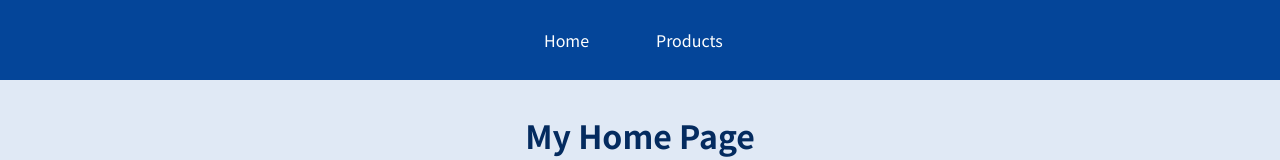
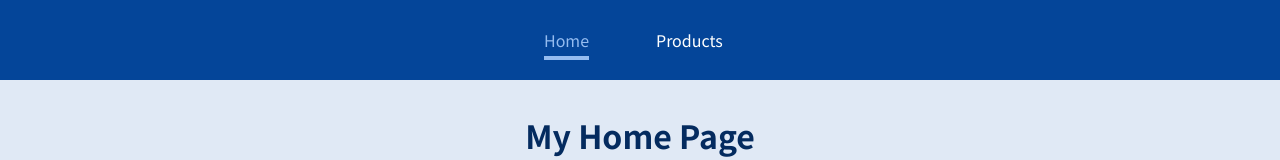
Before and after one commit to Rasyidannas/react-the-complete-guide-courses, a JavaScript app in the folder my-code/building-multipages/: page / in a window 1280 px wide. Shown: the top 160 px of the page. Built offline with nearby package versions, Linux system fonts and the light colour scheme.

Commit message:
20/10. Working with Navigation Links(NavLink).mp4

```diff
--- a/my-code/building-multipages/src/components/MainNavigation.js
+++ b/my-code/building-multipages/src/components/MainNavigation.js
@@ -1,4 +1,4 @@
-import { Link } from "react-router-dom";
+import { NavLink } from "react-router-dom";
 import classes from "./MainNavigation.module.css";
 
 function MainNavigation() {
@@ -7,10 +7,25 @@
       <nav>
         <ul className={classes.list}>
           <li>
-            <Link to="/">Home</Link>
+            <NavLink
+              to="/"
+              className={({ isActive }) =>
+                isActive ? classes.active : undefined
+              }
+              end
+            >
+              Home
+            </NavLink>
           </li>
           <li>
-            <Link to="/products">Products</Link>
+            <NavLink
+              to="/products"
+              className={({ isActive }) =>
+                isActive ? classes.active : undefined
+              }
+            >
+              Products
+            </NavLink>
           </li>
         </ul>
       </nav>
--- a/my-code/building-multipages/src/components/MainNavigation.module.css
+++ b/my-code/building-multipages/src/components/MainNavigation.module.css
@@ -35,3 +35,9 @@
   padding-bottom: 0.25rem;
   border-bottom: 4px solid #95bcf0;
 }
+
+.header a.active {
+  color: #95bcf0;
+  padding-bottom: 0.25rem;
+  border-bottom: 4px solid #95bcf0;
+}
```
Lines whose indentation alone changed are shown as unchanged.
